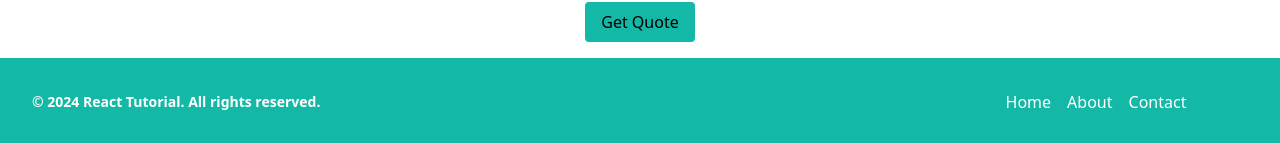
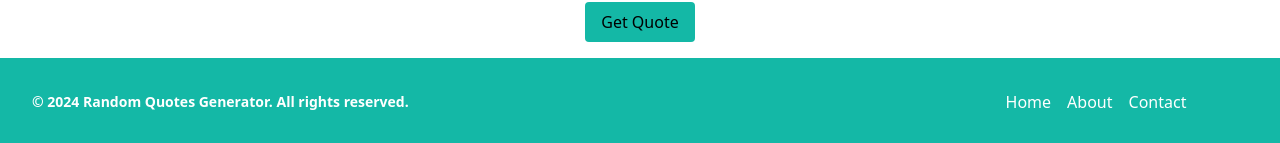
Before and after one commit to Aarjav638/Random-Quotes-Generator, a React (Vite) app: page / in a window 1280 px wide. Shown: the part 654-797 px from the top of the page. Built offline with nearby package versions, Linux system fonts and the light colour scheme.

Commit message:
added a Website name in Footer

```diff
--- a/src/components/Footer.tsx
+++ b/src/components/Footer.tsx
@@ -4,7 +4,7 @@ const Footer: React.FC = () => {
   return (
     <footer className="w-full bg-teal-500 p-8 flex flex-col sm:flex-row justify-between items-center">
       <p className="text-center text-white font-semibold text-sm">
-        © 2024 React Tutorial. All rights reserved.
+        © 2024 Random Quotes Generator. All rights reserved.
       </p>
       <div className="w-[25%]">
         <ul className="flex items-center justify-center gap-x-4 text-white">
```
